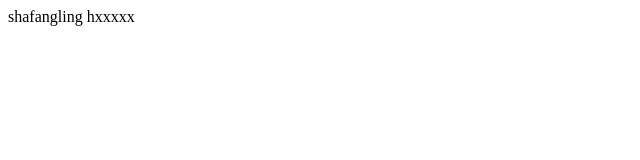
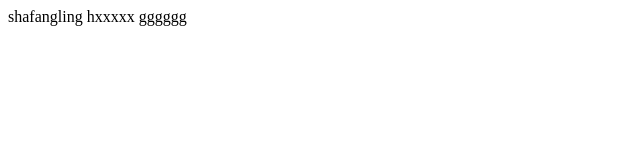
Before and after one commit to zhaohuij/zhj-git, a plain HTML site: page index.html in a window 1280 px wide. Shown: the full height of the page, 0-640 px from the left. Drawn offline with Linux system fonts and the light colour scheme.

Commit message:
更新index2
aaaa

```diff
--- a/index.html
+++ b/index.html
@@ -7,5 +7,6 @@
 	<body>
 		shafangling
 		hxxxxx
+		gggggg
 	</body>
 </html>
```
